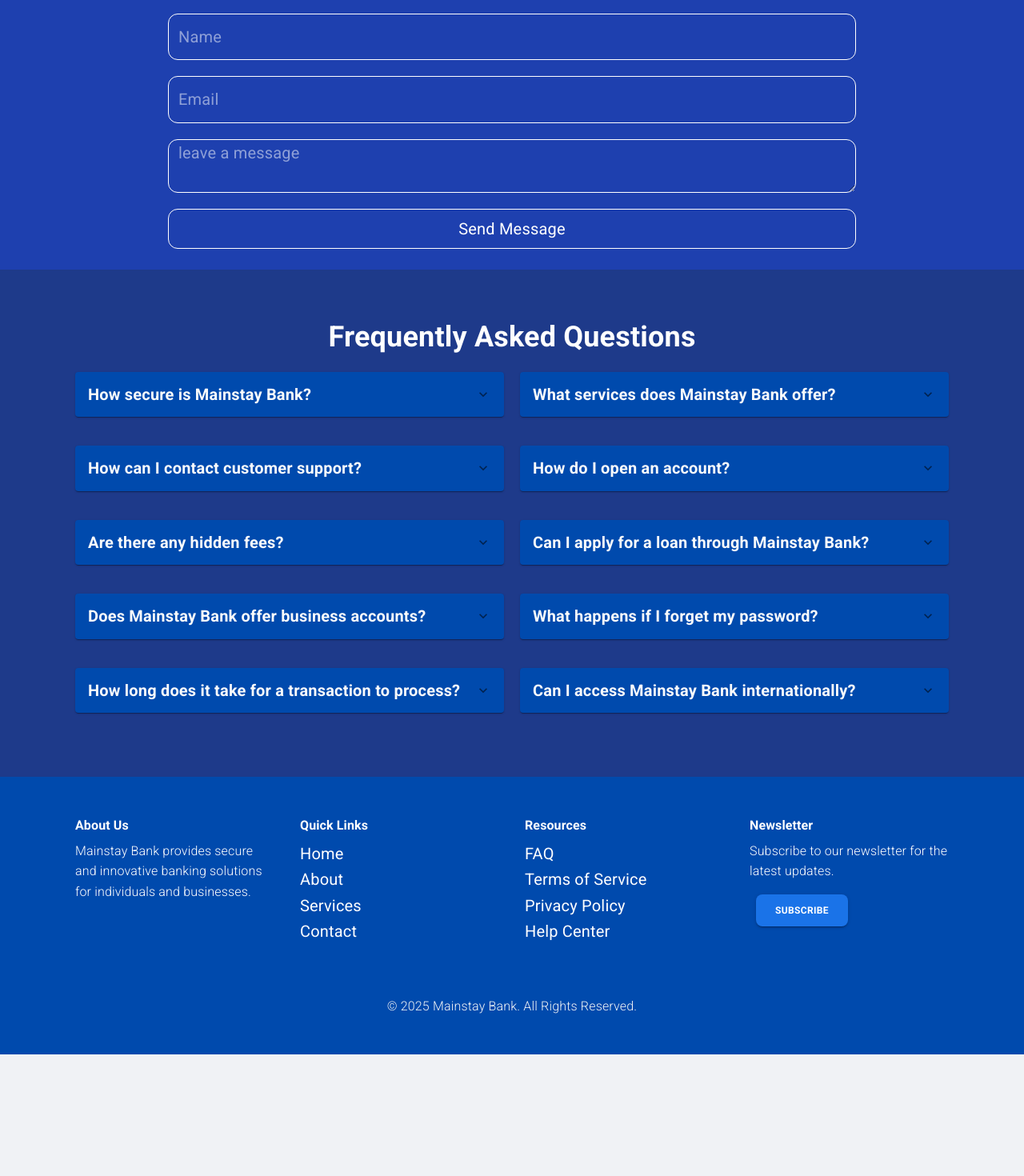
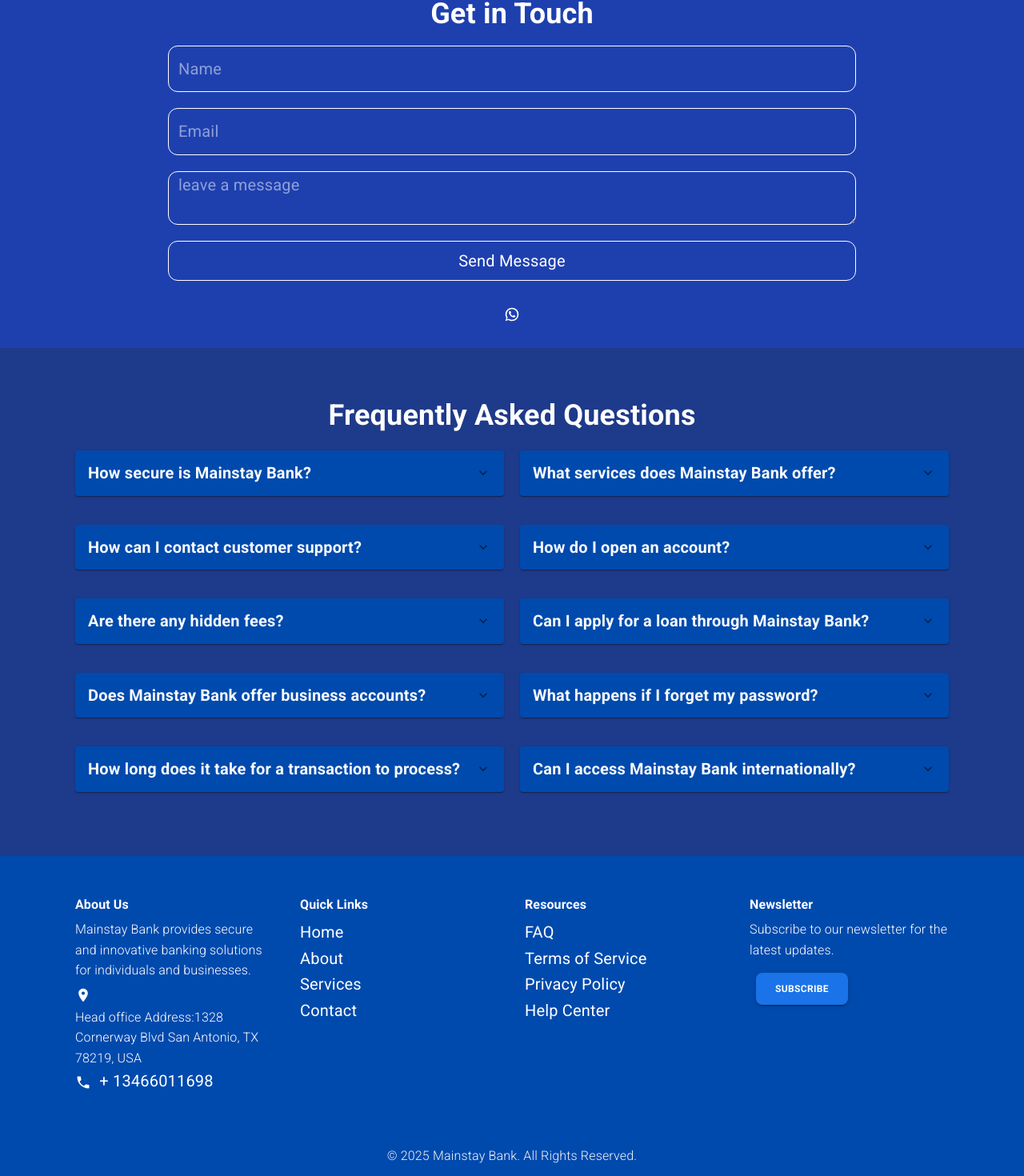
Before and after one commit to Dadedeji8/mainstay, a React (Create React App) app: page / in a window 1280 px wide. Shown: the part 4194-5664 px from the top of the page at 80% size. Before the commit the page ends 5512 px from the top, so only its background shows below. Built offline with nearby package versions, Linux system fonts and the light colour scheme.

Commit message:
updated navbar

```diff
--- a/src/examples/Navbars/DefaultNavbar/DefaultNavbarLink.js
+++ b/src/examples/Navbars/DefaultNavbar/DefaultNavbarLink.js
@@ -27,6 +27,18 @@
 import MDTypography from 'components/MDTypography'
 
 function DefaultNavbarLink({ icon, name, route, light }) {
+  const handleClick = (event) => {
+    if (route.startsWith("#")) {
+      event.preventDefault(); // Prevent default navigation
+      const sectionId = route.substring(1); // Remove `#`
+      const section = document.getElementById(sectionId);
+
+      if (section) {
+        section.scrollIntoView({ behavior: "smooth" });
+      }
+    }
+  };
+
   return (
     <MDBox
       component={Link}
@@ -35,6 +47,7 @@
       p={1}
       display="flex"
       alignItems="center"
+      onClick={handleClick}
       sx={{ cursor: 'pointer', userSelect: 'none' }}
     >
       <Icon
--- a/src/examples/Navbars/DefaultNavbar/index.js
+++ b/src/examples/Navbars/DefaultNavbar/index.js
@@ -75,6 +75,17 @@
     // Remove event listener on cleanup
     return () => window.removeEventListener('resize', displayMobileNavbar)
   }, [])
+  // const handleClick = (event) => {
+  //   if (route.startsWith("#")) {
+  //     event.preventDefault(); // Prevent default navigation
+  //     const sectionId = route.substring(1); // Remove `#`
+  //     const section = document.getElementById(sectionId);
+
+  //     if (section) {
+  //       section.scrollIntoView({ behavior: "smooth" });
+  //     }
+  //   }
+  // };
 
   return (
     <Container>
@@ -126,12 +137,8 @@
             route="/"
             light={light}
           />
-          <DefaultNavbarLink
-            icon="person"
-            name="Contact Us"
-            route="/"
-            light={light}
-          />
+          <DefaultNavbarLink icon="person" name="Contact Us" route="#contact-us" light={light} />
+
           <DefaultNavbarLink
             icon="account_circle"
             name="sign up"
--- a/src/layouts/homepage/HomePageLayout.jsx
+++ b/src/layouts/homepage/HomePageLayout.jsx
@@ -29,7 +29,7 @@
 import cat6 from '../../assets/images/cat6.jpg'
 
 import logoMain from '../../assets/images/Mainstay logo2.png'
-import { ExpandMore } from "@mui/icons-material";
+import { ExpandMore, LocationOn, Phone, WhatsApp } from "@mui/icons-material";
 AOS.init();
 const HomePageLayout = () => {
     const navigate = useNavigate()
@@ -398,7 +398,7 @@
 
             </Box>
             <Box marginTop={10}>
-                <Container className="m-auto">
+                <Container className="m-auto my-10">
                     <h3 className="text-[#004AAD] text-5xl font-black text-center uppercase">
                         Our Services
                     </h3>
@@ -559,8 +559,8 @@
                     {/* </Carousel> */}
                 </Container>
             </Box>
-            <section>
-                <div className='bg-blue-800 flex flex-col justify-center w-full items-center h-[400px]'>
+            <section id="contact-us">
+                <div className='bg-blue-800 flex flex-col justify-center w-full items-center min-h-[400px]'>
                     <div>
                         <h1 className="text-white text-4xl font-bold my-5">
                             Get in Touch
@@ -573,9 +573,9 @@
                         <textarea className='border border-white rounded-xl px-3 text-white w-full' placeholder='leave a message' ></textarea>
                         <button className='border border-white px-4 py-2  border-solid hover:bg-blue-800 text-white rounded-xl cursor-pointer'> Send Message</button>
                     </form>
-                    {/* <div className="flex-1 hidden md:flex bg-black h-full">
-
-                    </div> */}
+                    <div className="flex-1  flex p-5 m-3 gap-3">
+                        <WhatsApp className="text-white w-20" />
+                    </div>
                 </div>
             </section >
             <section>
@@ -616,6 +616,14 @@
                             <Grid item xs={12} md={3}>
                                 <Typography variant='h6' className="text-white" gutterBottom>About Us</Typography>
                                 <Typography variant='body2'>Mainstay Bank provides secure and innovative banking solutions for individuals and businesses.</Typography>
+                                <Box>
+                                    <LocationOn /><Typography variant="body2" className='text-white'> Head office Address:1328 Cornerway Blvd
+                                        San Antonio, TX 78219, USA</Typography>
+
+
+                                </Box>
+                                <Box className='flex items-center'>
+                                </Box> <Phone />    <a href="tel:+13466011698">  + 13466011698 </a>
                             </Grid>
                             <Grid item xs={12} md={3}>
                                 <Typography variant='h6' className="text-white" gutterBottom>Quick Links</Typography>
--- a/src/layouts/profile/components/Header/index.js
+++ b/src/layouts/profile/components/Header/index.js
@@ -176,7 +176,7 @@
         </Dialog>
         <Dialog open={openVerify} onClose={handleVerifyClose}>
           <div className='min-w-[350px]'>
-            <DialogTitle>Upload SSN Photo</DialogTitle>
+            <DialogTitle className='text-sm'>Upload Valid Government ID</DialogTitle>
             <DialogContent>
               <div>
                 <FileUploaderRegular
```
